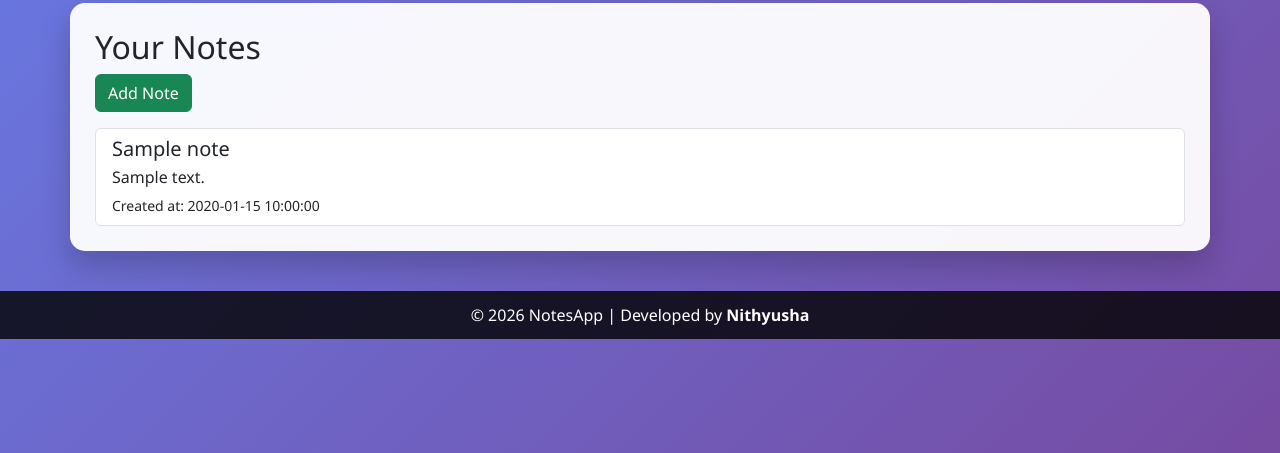
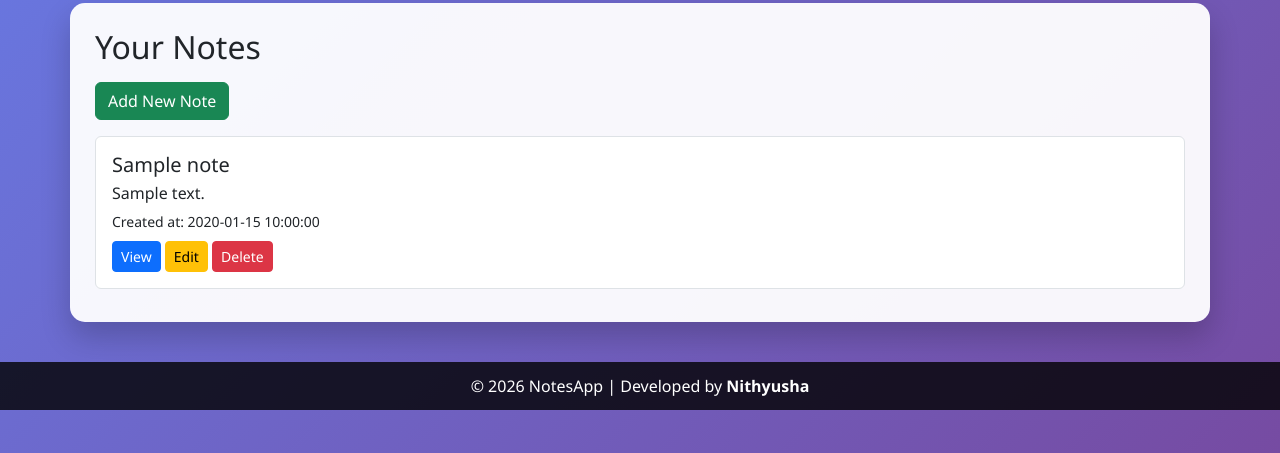
Before and after one commit to nithyushaterala-lab/NotesMngProject, a Flask app: page /viewall in a window 1280 px wide. Shown: the part 347-800 px from the top of the page. Run offline with Flask 3, Linux system fonts and the light colour scheme; a user stored in the database is signed in; tables that the repository leaves empty hold one stand-in row (values such as "Sample post").

Commit message:
Updated Flask app: added foreign key safety, fully functional notes CRUD, updated templates

```diff
--- a/app.py
+++ b/app.py
@@ -6,12 +6,15 @@ from datetime import datetime
 app = Flask(__name__)
 app.secret_key = "myverysecretkey"
 
+DB_FILE = "notes.db"
+
 # --------------------
-# Database Connection (SQLite)
+# Database Connection
 # --------------------
 def get_db_connection():
-    conn = sqlite3.connect("notes.db")
+    conn = sqlite3.connect(DB_FILE)
     conn.row_factory = sqlite3.Row
+    conn.execute("PRAGMA foreign_keys = ON;")  # enable foreign keys
     return conn
 
 # --------------------
@@ -104,6 +107,7 @@ def logout():
 @app.route('/addnote', methods=['GET', 'POST'])
 def addnote():
     if 'user_id' not in session:
+        flash("Please log in first.", "danger")
         return redirect('/login')
 
     if request.method == 'POST':
@@ -116,6 +120,14 @@ def addnote():
 
         conn = get_db_connection()
         cur = conn.cursor()
+
+        # Ensure the user exists to satisfy foreign key
+        cur.execute("SELECT id FROM users WHERE id = ?", (session['user_id'],))
+        if not cur.fetchone():
+            conn.close()
+            flash("Invalid session. Please log in again.", "danger")
+            return redirect('/login')
+
         cur.execute(
             "INSERT INTO notes (title, content, user_id) VALUES (?, ?, ?)",
             (title, content, session['user_id'])
@@ -123,7 +135,7 @@ def addnote():
         conn.commit()
         conn.close()
 
-        flash("Note added.", "success")
+        flash("Note added successfully.", "success")
         return redirect('/viewall')
 
     return render_template('addnote.html')
@@ -206,7 +218,7 @@ def updatenote(note_id):
         conn.commit()
         conn.close()
 
-        flash("Note updated.", "success")
+        flash("Note updated successfully.", "success")
         return redirect('/viewall')
 
     conn.close()
@@ -229,7 +241,7 @@ def deletenote(note_id):
     conn.commit()
     conn.close()
 
-    flash("Note deleted.", "info")
+    flash("Note deleted successfully.", "info")
     return redirect('/viewall')
 
 # --------------------
--- a/schema.sql
+++ b/schema.sql
@@ -1,6 +1,7 @@
-PRAGMA foreign_keys = ON;
-
-CREATE TABLE users (
+-- --------------------
+-- Users table
+-- --------------------
+CREATE TABLE IF NOT EXISTS users (
     id INTEGER PRIMARY KEY AUTOINCREMENT,
     firstname TEXT NOT NULL,
     lastname TEXT NOT NULL,
@@ -10,13 +11,14 @@ CREATE TABLE users (
     created_at DATETIME DEFAULT CURRENT_TIMESTAMP
 );
 
-CREATE TABLE notes (
+-- --------------------
+-- Notes table
+-- --------------------
+CREATE TABLE IF NOT EXISTS notes (
     id INTEGER PRIMARY KEY AUTOINCREMENT,
-    user_id INTEGER NOT NULL,
     title TEXT NOT NULL,
     content TEXT NOT NULL,
+    user_id INTEGER NOT NULL,
     created_at DATETIME DEFAULT CURRENT_TIMESTAMP,
-    FOREIGN KEY (user_id)
-        REFERENCES users(id)
-        ON DELETE CASCADE
+    FOREIGN KEY (user_id) REFERENCES users(id) ON DELETE CASCADE
 );
--- a/templates/viewnotes.html
+++ b/templates/viewnotes.html
@@ -1,20 +1,32 @@
 {% extends 'base.html' %}
-{% block title %}All Notes{% endblock %}
+
+{% block title %}Your Notes{% endblock %}
+
 {% block content %}
-<h2>Your Notes</h2>
-<a href="{{ url_for('addnote') }}" class="btn btn-success mb-3">Add Note</a>
+<h2 class="mb-3">Your Notes</h2>
+<a href="{{ url_for('addnote') }}" class="btn btn-success mb-3">Add New Note</a>
 
 {% if notes %}
   <div class="list-group">
     {% for note in notes %}
-      <a href="{{ url_for('viewnotes', note_id=note.id) }}" class="list-group-item list-group-item-action">
+      <div class="list-group-item mb-2 p-3">
         <h5 class="mb-1">{{ note.title }}</h5>
-        <p class="mb-1">{{ note.content[:50] }}{% if note.content|length > 50 %}...{% endif %}</p>
+        <p class="mb-1">{{ note.content[:100] }}{% if note.content|length > 100 %}...{% endif %}</p>
         <small>Created at: {{ note.created_at }}</small>
-      </a>
+        <div class="mt-2">
+          <a href="{{ url_for('viewnotes', note_id=note.id) }}" class="btn btn-primary btn-sm">View</a>
+          <a href="{{ url_for('updatenote', note_id=note.id) }}" class="btn btn-warning btn-sm">Edit</a>
+          <form action="{{ url_for('deletenote', note_id=note.id) }}" method="POST" style="display:inline;">
+            <button type="submit" class="btn btn-danger btn-sm"
+                    onclick="return confirm('Are you sure you want to delete this note?');">
+              Delete
+            </button>
+          </form>
+        </div>
+      </div>
     {% endfor %}
   </div>
 {% else %}
-  <p>No notes found. <a href="{{ url_for('addnote') }}">Add a new note</a></p>
+  <p>No notes found. <a href="{{ url_for('addnote') }}">Add your first note</a>.</p>
 {% endif %}
 {% endblock %}
```
Also changed, not shown: init_db.py (+13 -4 lines), notes.db, notes_app.db (added), 1 other file.
